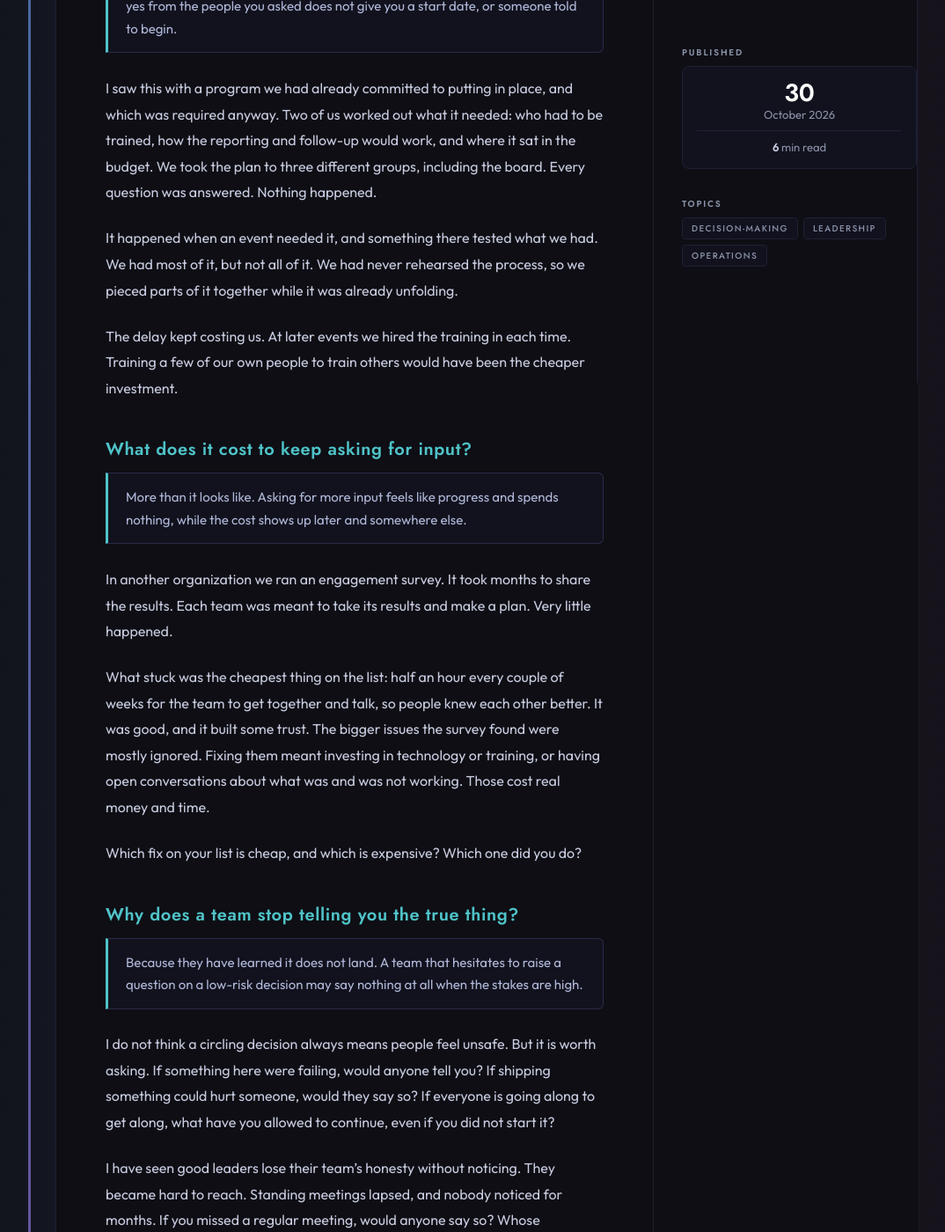
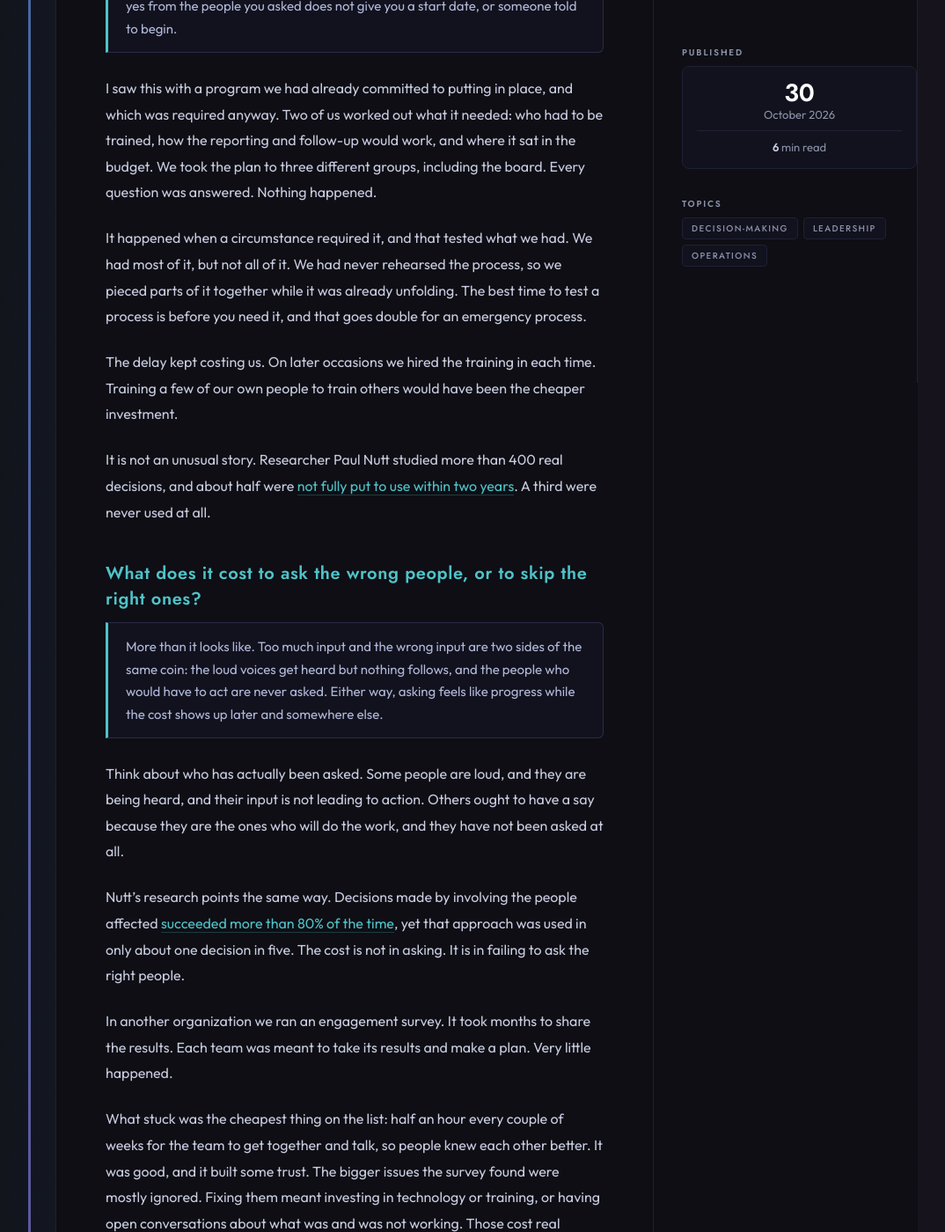
Before and after one commit to elizabethlemoine33-commits/bynorthlight-site, a Jekyll site: the page built from blog/stuck-on-consensus-why-decisions-keep-circling.md, in a window 1280 px wide and 1400 px high, scrolled down 1443 px. Shown: the whole window at 88% size, without its empty margins (87-1161 px from the left). Built offline with Jekyll 4.4.1, drawn with Linux system fonts in a browser that asks for light colours; some of the changed text lies outside the part shown.

Commit message:
Stuck on Consensus: add research links, reword input and speaking-up sections
Co-Authored-By: Claude Sonnet 5.5 <noreply@anthropic.com>

```diff
--- a/blog/stuck-on-consensus-why-decisions-keep-circling.md
+++ b/blog/stuck-on-consensus-why-decisions-keep-circling.md
@@ -41,7 +41,7 @@ faq:
   <ul>
     <li>A circling decision is rarely short of facts or opinions. It is usually short of someone who acts.</li>
     <li>A decision is not an action. A yes from three groups does not start anything.</li>
-    <li>Asking for more input can feel like progress while it costs nothing. The cost shows up later.</li>
+    <li>The cost is not in asking. It is in asking the wrong people, or not asking the right ones.</li>
     <li>Count who has been consulted, then name the one person responsible for acting.</li>
     <li>Ask the questions below before you ask for another round.</li>
   </ul>
@@ -67,15 +67,21 @@ Then ask the harder question. What does it cost to keep waiting? Every time you
 
 I saw this with a program we had already committed to putting in place, and which was required anyway. Two of us worked out what it needed: who had to be trained, how the reporting and follow-up would work, and where it sat in the budget. We took the plan to three different groups, including the board. Every question was answered. Nothing happened.
 
-It happened when an event needed it, and something there tested what we had. We had most of it, but not all of it. We had never rehearsed the process, so we pieced parts of it together while it was already unfolding.
+It happened when a circumstance required it, and that tested what we had. We had most of it, but not all of it. We had never rehearsed the process, so we pieced parts of it together while it was already unfolding. The best time to test a process is before you need it, and that goes double for an emergency process.
 
-The delay kept costing us. At later events we hired the training in each time. Training a few of our own people to train others would have been the cheaper investment.
+The delay kept costing us. On later occasions we hired the training in each time. Training a few of our own people to train others would have been the cheaper investment.
 
-## What does it cost to keep asking for input?
+It is not an unusual story. Researcher Paul Nutt studied more than 400 real decisions, and about half were [not fully put to use within two years](https://news.osu.edu/half-of-business-decisions-fail-because-of-managements-blunders-new-study-finds/). A third were never used at all.
+
+## What does it cost to ask the wrong people, or to skip the right ones?
 
 <div class="answer-block">
-<p>More than it looks like. Asking for more input feels like progress and spends nothing, while the cost shows up later and somewhere else.</p>
+<p>More than it looks like. Too much input and the wrong input are two sides of the same coin: the loud voices get heard but nothing follows, and the people who would have to act are never asked. Either way, asking feels like progress while the cost shows up later and somewhere else.</p>
 </div>
+
+Think about who has actually been asked. Some people are loud, and they are being heard, and their input is not leading to action. Others ought to have a say because they are the ones who will do the work, and they have not been asked at all.
+
+Nutt's research points the same way. Decisions made by involving the people affected [succeeded more than 80% of the time](https://news.osu.edu/half-of-business-decisions-fail-because-of-managements-blunders-new-study-finds/), yet that approach was used in only about one decision in five. The cost is not in asking. It is in failing to ask the right people.
 
 In another organization we ran an engagement survey. It took months to share the results. Each team was meant to take its results and make a plan. Very little happened.
 
@@ -86,8 +92,10 @@ Which fix on your list is cheap, and which is expensive? Which one did you do?
 ## Why does a team stop telling you the true thing?
 
 <div class="answer-block">
-<p>Because they have learned it does not land. A team that hesitates to raise a question on a low-risk decision may say nothing at all when the stakes are high.</p>
+<p>Often because they have learned it does not land. A team that hesitates to raise a question on a low-risk decision may say nothing at all when the stakes are high.</p>
 </div>
+
+Research from Harvard Business School finds that when people judge speaking up to be [unsafe or futile](https://www.library.hbs.edu/working-knowledge/do-i-dare-say-something), they say less, and that fear can show up even where the leader has done nothing wrong. So silence is not always a sign of a bad environment. Sometimes speaking up to anyone with authority just feels risky.
 
 I do not think a circling decision always means people feel unsafe. But it is worth asking. If something here were failing, would anyone tell you? If shipping something could hurt someone, would they say so? If everyone is going along to get along, what have you allowed to continue, even if you did not start it?
 
@@ -103,7 +111,7 @@ When the front door closes, information finds another route. I kept sending the
 
 This is where RACI matters. Responsible is who does the work. Accountable is who owns the outcome and makes the call. Consulted is who gives input before the decision. Informed is who is told after.
 
-A stuck decision often has too many people consulted and no one responsible. Everyone has been asked, and nobody has been told to begin. Count the people who have been consulted. Then name the one person responsible for acting. If you cannot, that may be why it is stuck.
+A stuck decision often has too many people consulted and no one responsible. Everyone has been asked, and nobody has been told to begin. Count the people who have been consulted. Then name the one person responsible for acting. If you cannot, that may be why it is stuck. Bain's [work on decision roles](https://www.bain.com/insights/who-has-the-d/) makes the same point with a different tool: one person holds the final call, and too many people giving input slows everything down.
 
 Keep the numbers right. Consult only the people whose input changes the decision. Inform everyone else, as much as they need. Put a date on it.
 
```
